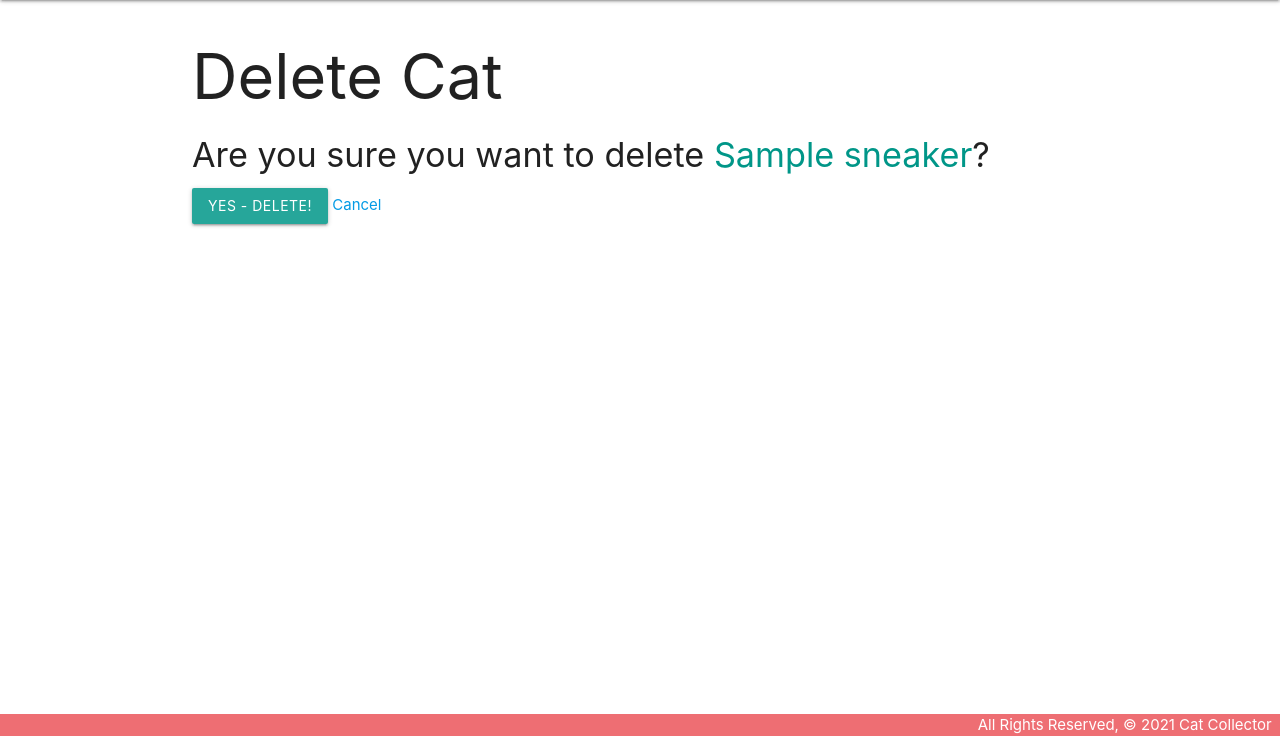
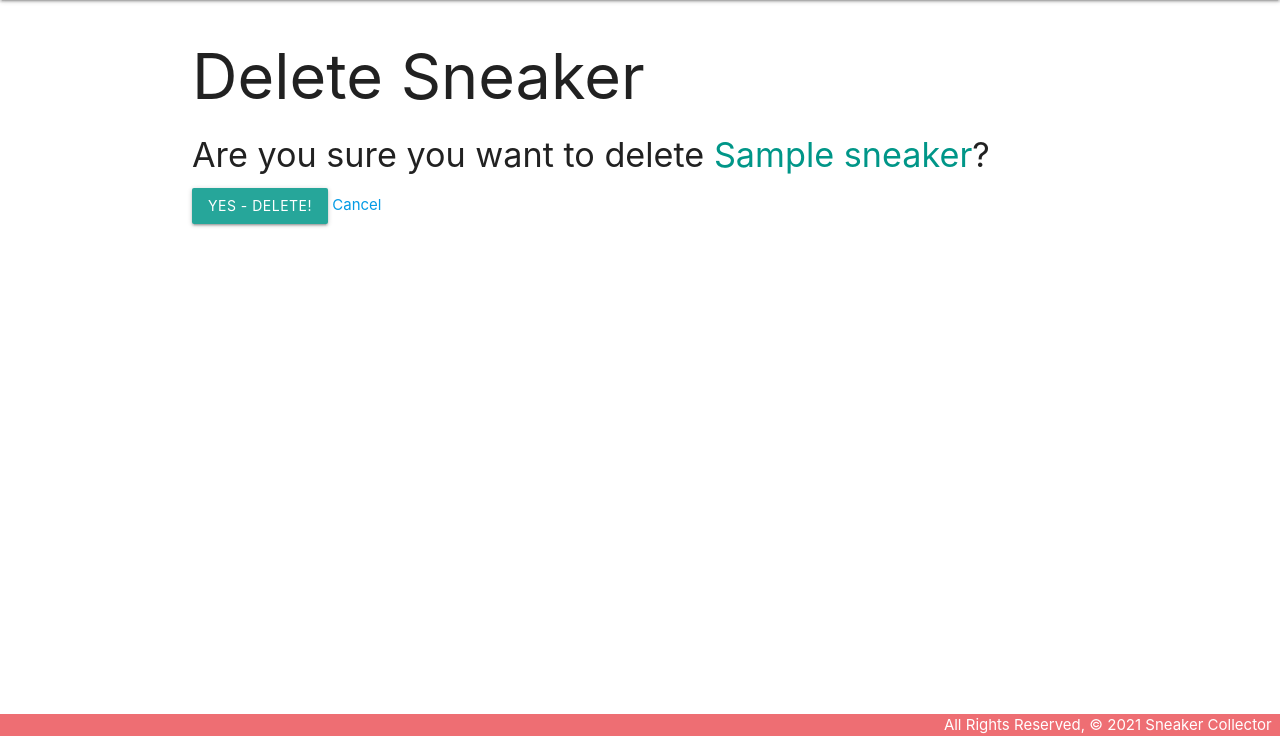
Before and after one commit to rickybarrera/SneakerCollector, a Django app: page /sneakers/1/delete/ in a window 1280 px wide. Shown: the part 64-800 px from the top of the page. Run offline with Django 4.2, Linux system fonts and the light colour scheme; a user stored in the database is signed in; tables that the repository leaves empty hold one stand-in row (values such as "Sample post").

Commit message:
replaces cat w sneaker in places lolol

```diff
--- a/main_app/templates/base.html
+++ b/main_app/templates/base.html
@@ -39,7 +39,7 @@
     {% endblock %}
   </main>
   <footer class="page-footer">
-    <div class="right">All Rights Reserved, &copy; 2021 Cat Collector &nbsp;</div>
+    <div class="right">All Rights Reserved, &copy; 2021 Sneaker Collector &nbsp;</div>
   </footer>
 </body>
 </html>
--- a/main_app/templates/main_app/sneaker_confirm_delete.html
+++ b/main_app/templates/main_app/sneaker_confirm_delete.html
@@ -1,7 +1,7 @@
 {% extends 'base.html' %}
 
 {% block content %}
-    <h1>Delete Cat</h1>
+    <h1>Delete Sneaker</h1>
 
     <h4>Are you sure you want to delete <span class="teal-text">{{ object.name }}</span>?</h4>
 
```
